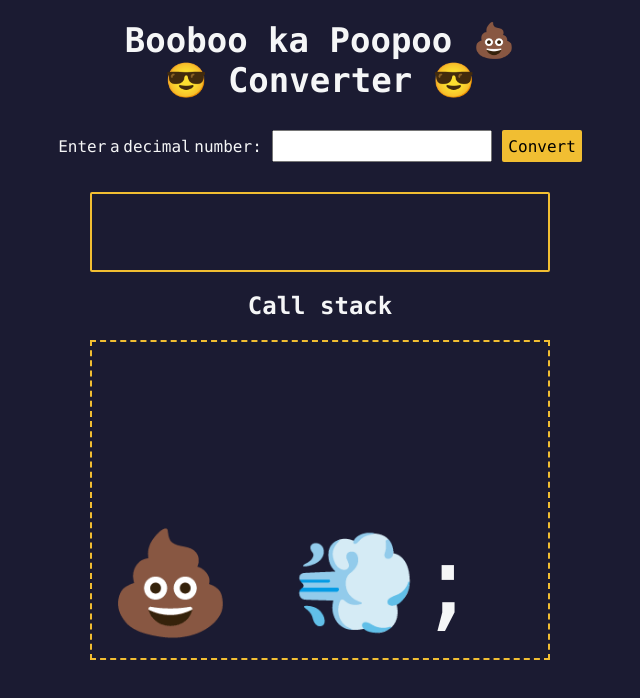
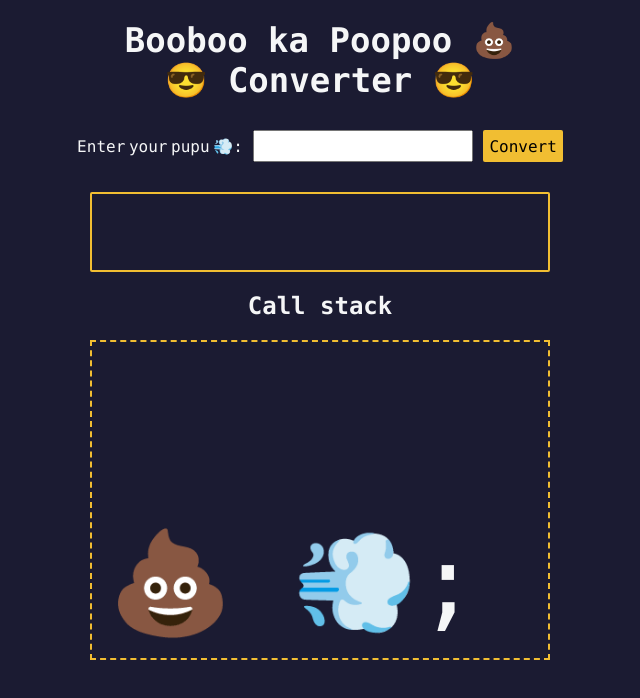
Before and after one commit to snownp00/dtoBconverter.github.io, a plain HTML site: page index.html in a window 1280 px wide. Shown: the whole page, without its empty margins (320-960 px from the left). Drawn offline with Linux system fonts and the light colour scheme.

Commit message:
Update index.html

```diff
--- a/index.html
+++ b/index.html
@@ -13,7 +13,7 @@
         &#128526 Converter &#128526
       </h1>
       <section class="input-container">
-        <label for="number-input">Enter a decimal number:</label>
+        <label for="number-input">Enter your pupu 💨:</label>
         <input
           value=""
           type="number"
```
